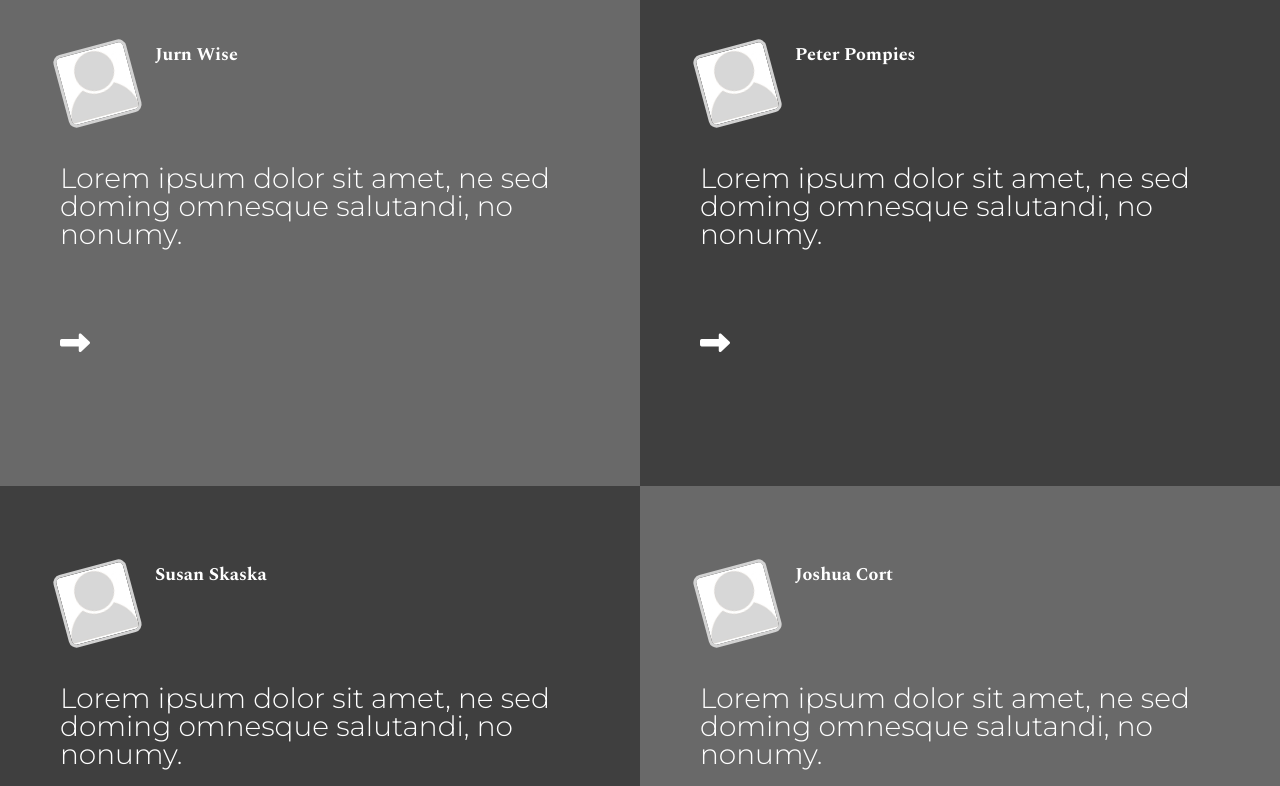
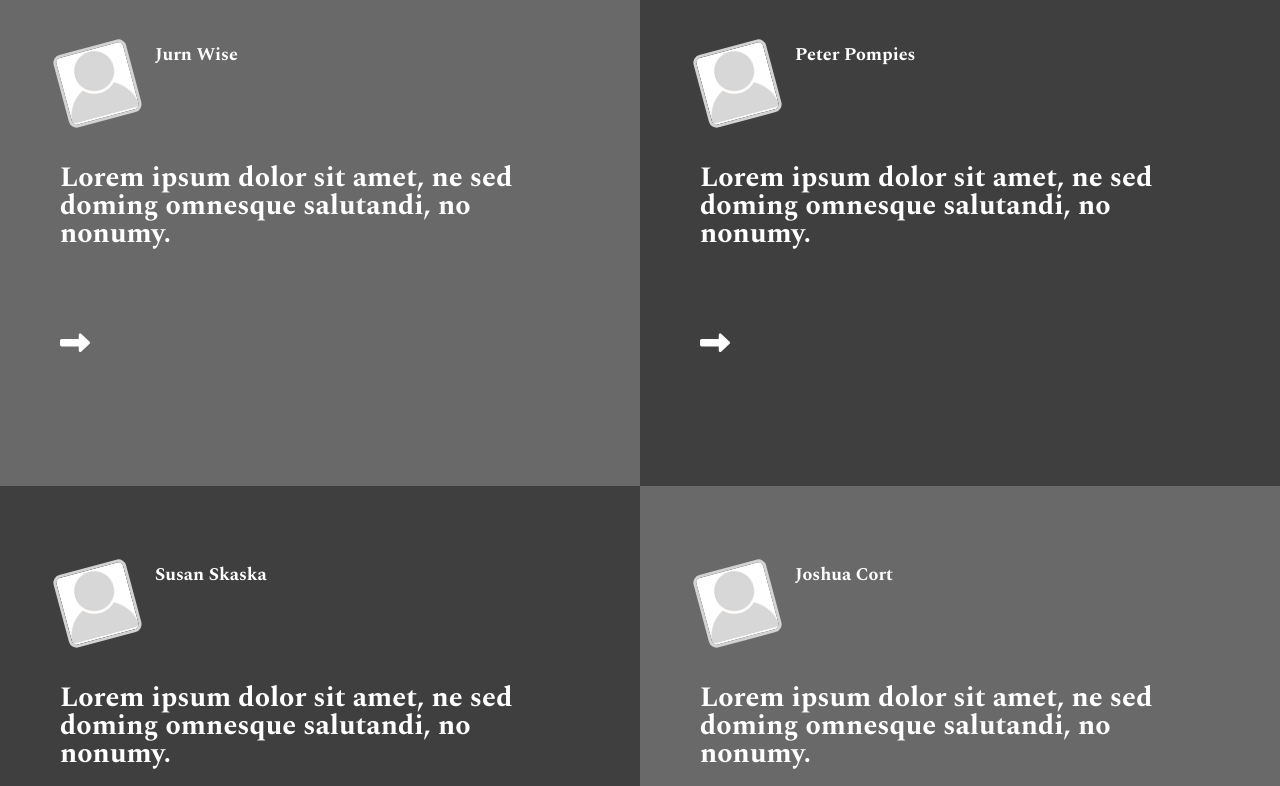
Before and after one commit to eananti/Smashing-Magazine-Heatmap, a plain HTML site: page index.html in a window 1280 px wide. Shown: the part 254-1040 px from the top of the page. Drawn offline with nearby package versions, Linux system fonts and the light colour scheme.

Commit message:
Fix webhint errors

```diff
--- a/css/style.css
+++ b/css/style.css
@@ -626,7 +626,7 @@ article img:hover,
   padding-right: 60px;
 }
 
-.article-flex p {
+.article-flex h2 {
   clear: left;
   font-size: 28px;
   padding-top: 40px;
--- a/index.html
+++ b/index.html
@@ -1,5 +1,5 @@
 <!DOCTYPE html>
-<html lang="en">
+<html lang="zxx">
 
 <head>
   <meta charset="UTF-8">
@@ -51,7 +51,7 @@
     </div>
 
     <!-- Article Section -->
-    <section class="dflex article-flex white">
+    <div class="dflex article-flex white">
       <article class="article-top-1">
         <div>
           <div class="f-left">
@@ -59,10 +59,10 @@
           </div>
           <div class="f-left"><a href="#" class="article-links-name">Jurn Wise</a></div>
         </div>
-        <p>
+        <h2>
           <a href="#" class="article-links-title">Lorem ipsum dolor sit amet, ne sed doming omnesque salutandi, no
             nonumy.</a>
-        </p>
+        </h2>
         <div><i class="fas fa-long-arrow-alt-right"></i></div>
       </article>
       <article class="article-top-2">
@@ -72,10 +72,10 @@
           </div>
           <div class="f-left"><a href="#" class="article-links-name">Peter Pompies</a></div>
         </div>
-        <p>
+        <h2>
           <a href="#" class="article-links-title">Lorem ipsum dolor sit amet, ne sed doming omnesque salutandi, no
             nonumy.</a>
-        </p>
+        </h2>
         <div><i class="fas fa-long-arrow-alt-right"></i></div>
       </article>
       <article class="article-top-3">
@@ -85,10 +85,10 @@
           </div>
           <div class="f-left"><a href="#" class="article-links-name">Susan Skaska</a></div>
         </div>
-        <p>
+        <h2>
           <a href="#" class="article-links-title">Lorem ipsum dolor sit amet, ne sed doming omnesque salutandi, no
             nonumy.</a>
-        </p>
+        </h2>
         <div><i class="fas fa-long-arrow-alt-right"></i></div>
       </article>
       <article class="article-top-4">
@@ -98,13 +98,13 @@
           </div>
           <div class="f-left"><a href="#" class="article-links-name">Joshua Cort</a></div>
         </div>
-        <p>
+        <h2>
           <a href="#" class="article-links-title">Lorem ipsum dolor sit amet, ne sed doming omnesque salutandi, no
             nonumy.</a>
-        </p>
+        </h2>
         <div><i class="fas fa-long-arrow-alt-right"></i></div>
       </article>
-    </section>
+    </div>
 
     <!-- Lastest Post Section -->
     <section class="repeat-arts-3 dgrid z-index-bot">
@@ -450,7 +450,7 @@
           Fonts by Latinotype.</p>
       </div>
       <div>
-        <img src="images/download (1).jpeg" alt="Ifel tower 2">
+        <img src="images/download-one.jpeg" alt="Ifel tower 2">
       </div>
 
     </div>
```
Also changed, not shown: images/download-one.jpeg (renamed from images/download (1).jpeg).
